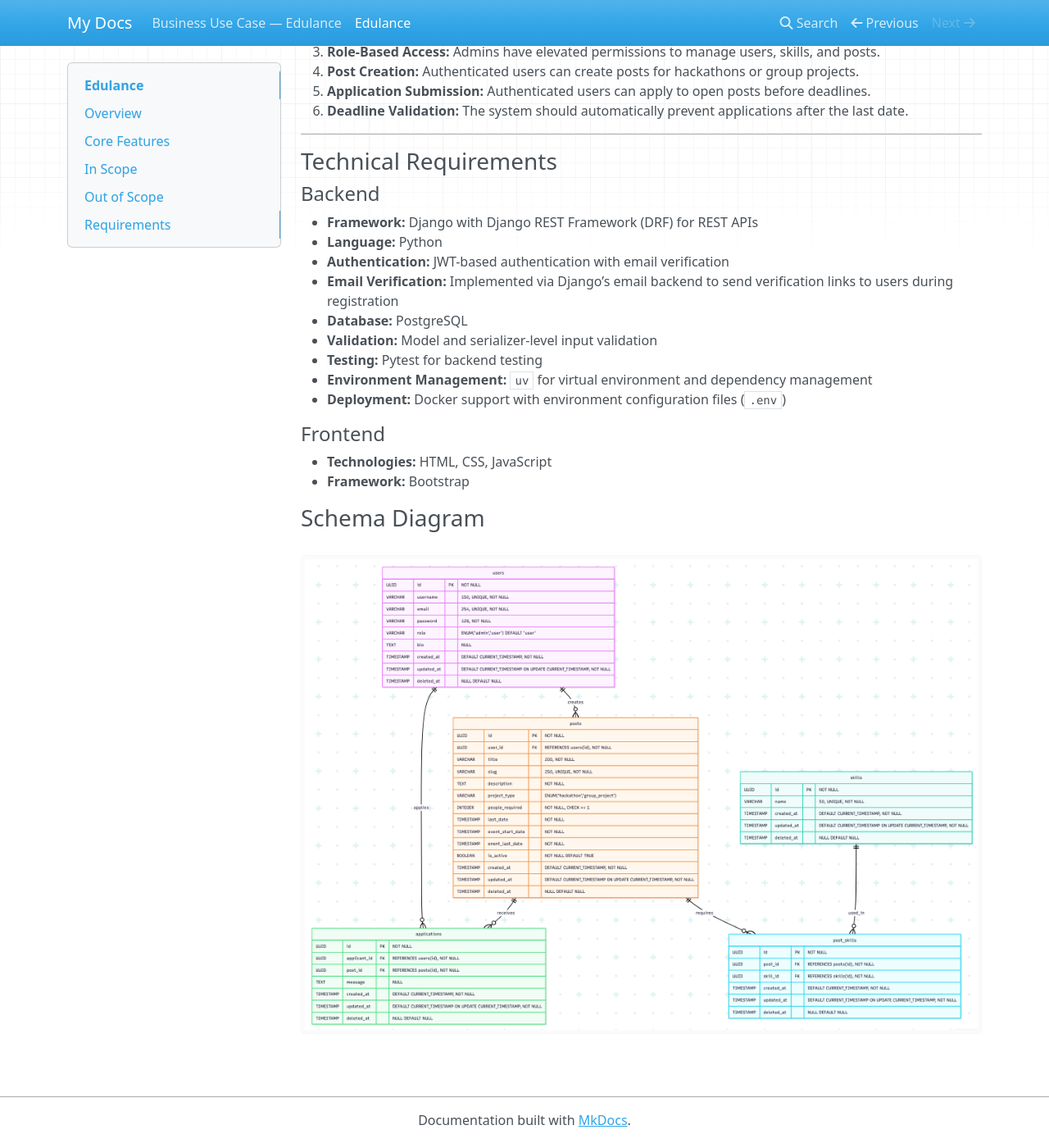
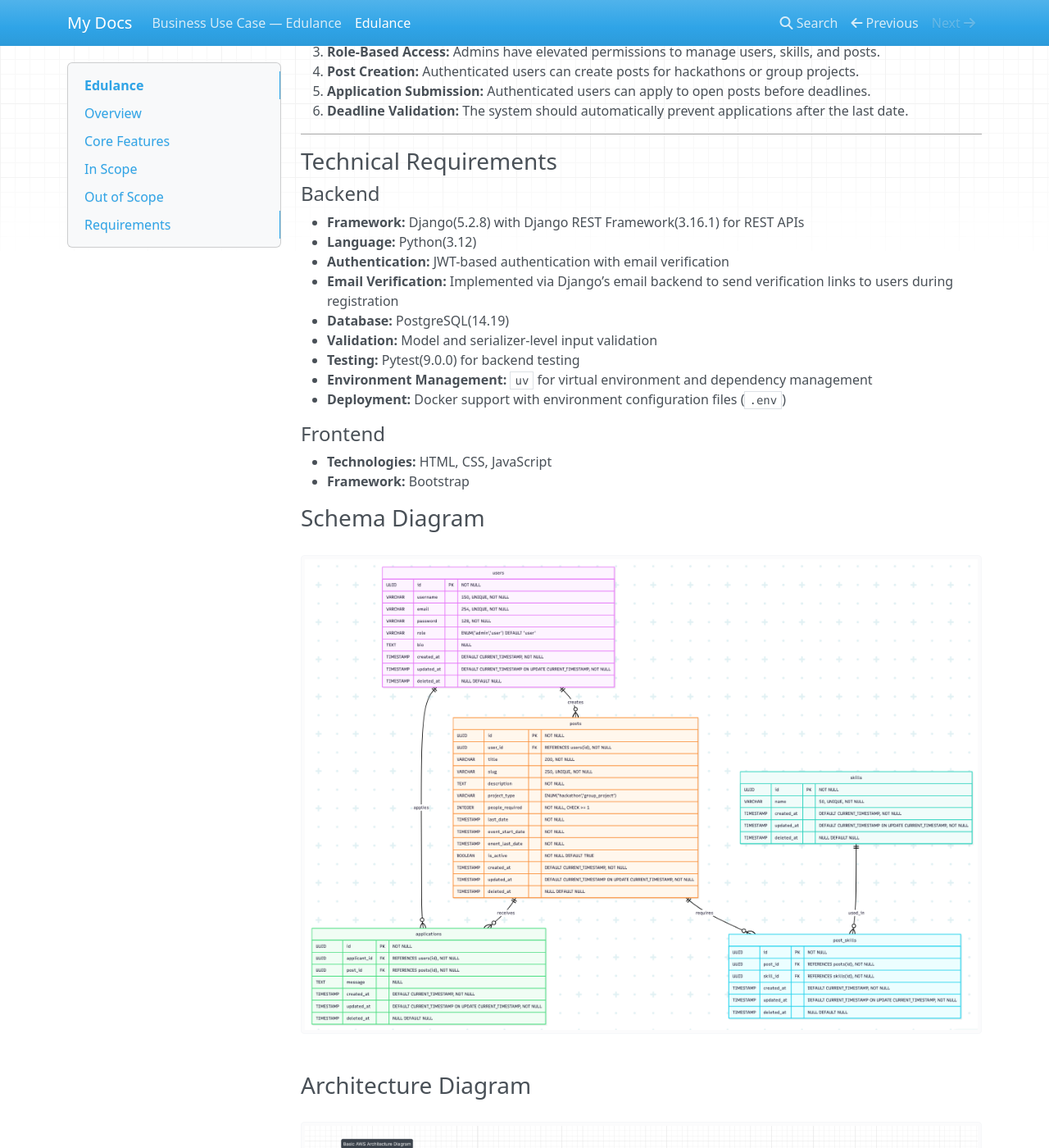
Before and after one commit to Prafful-Mali/edulance-docs, an MkDocs documentation site: the page built from docs/functional.md, in a window 1280 px wide and 1400 px high, scrolled down 3799 px. Shown: the whole window at 82% size. Built offline with MkDocs 1.6.1, drawn with Linux system fonts in a browser that asks for light colours; nearby versions of some CDN libraries.

```diff
--- a/docs/functional.md
+++ b/docs/functional.md
@@ -82,13 +82,13 @@
 ### Technical Requirements
 
 #### Backend
-- **Framework:** Django with Django REST Framework (DRF) for REST APIs
-- **Language:** Python
+- **Framework:** Django(5.2.8) with Django REST Framework(3.16.1) for REST APIs
+- **Language:** Python(3.12)
 - **Authentication:** JWT-based authentication with email verification
 - **Email Verification:** Implemented via Django’s email backend to send verification links to users during registration
-- **Database:** PostgreSQL
+- **Database:** PostgreSQL(14.19)
 - **Validation:** Model and serializer-level input validation
-- **Testing:** Pytest for backend testing
+- **Testing:** Pytest(9.0.0) for backend testing
 - **Environment Management:** `uv` for virtual environment and dependency management
 - **Deployment:** Docker support with environment configuration files (`.env`)
 
@@ -98,3 +98,6 @@
 
 ### Schema Diagram
 ![Data Flow](images/image4.png)
+
+### Architecture Diagram
+![Architecture Diagram](images/image5.png)
```
Also changed, not shown: docs/images/image5.png (added), site/functional/index.html, site/images/image5.png (added), site/index.html, site/search/search_index.json, 2 other files.
